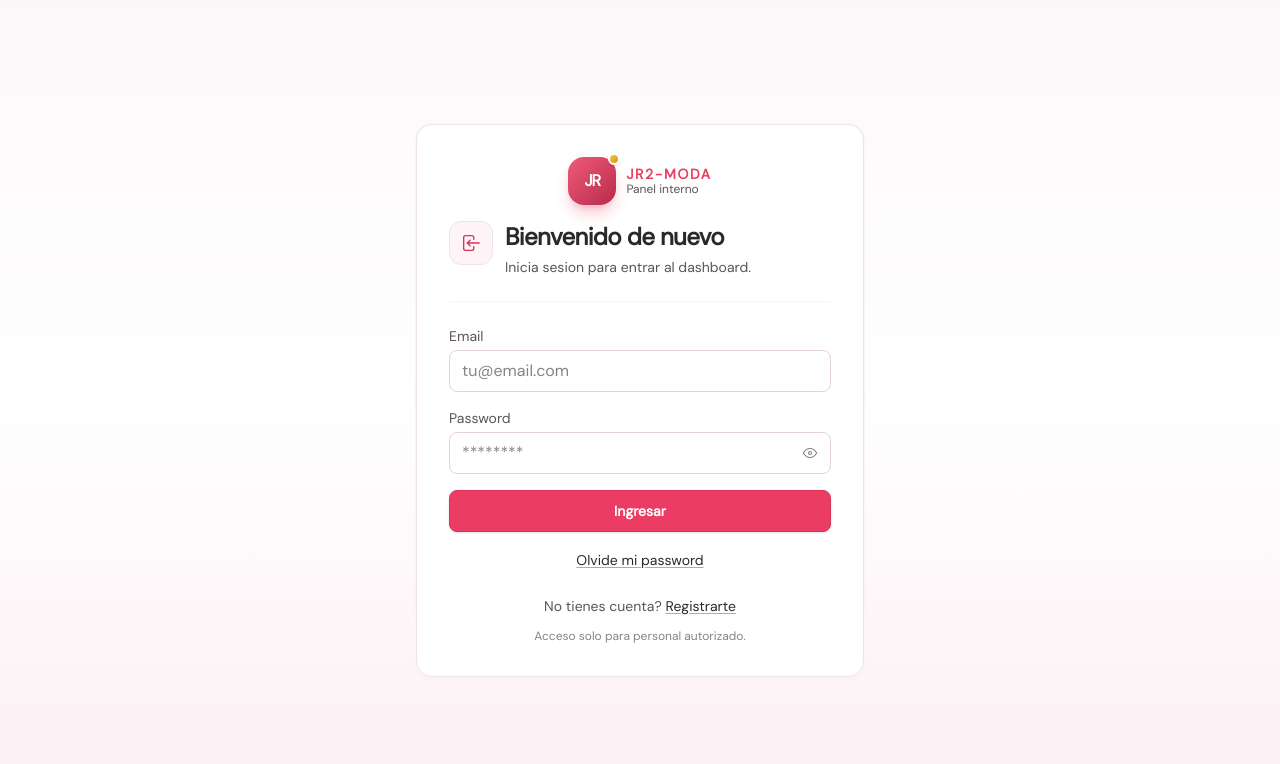
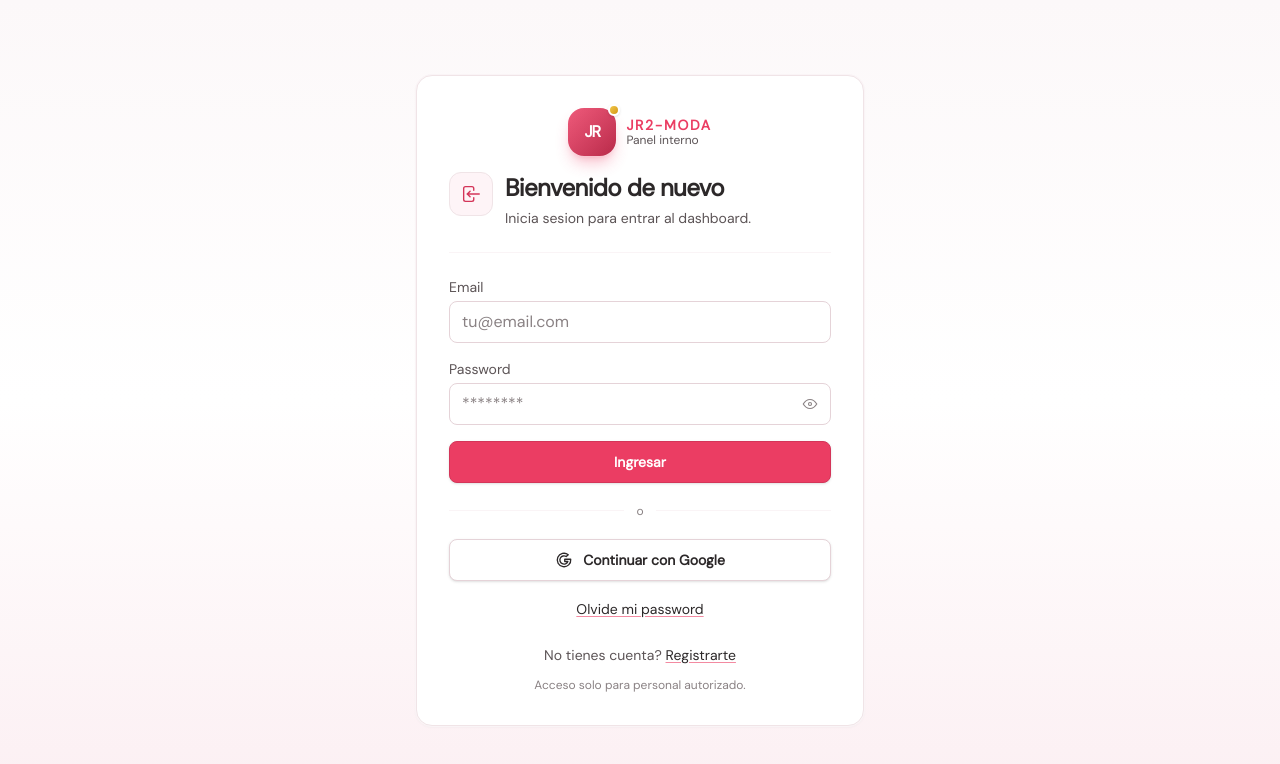
Before and after one commit to be-tho/jr2-factory-app, a React (Vite) app: page /login in a window 1280 px wide. Shown: the top 764 px of the page. Built offline with nearby package versions, Linux system fonts and the light colour scheme; no server answers.

Commit message:
feat: add Google sign-in option to LoginPage with loading state

```diff
--- a/src/features/auth/pages/LoginPage.tsx
+++ b/src/features/auth/pages/LoginPage.tsx
@@ -1,4 +1,4 @@
-import { IconClock, IconEye, IconEyeOff, IconLogin } from '@tabler/icons-react'
+import { IconBrandGoogle, IconClock, IconEye, IconEyeOff, IconLogin } from '@tabler/icons-react'
 import { zodResolver } from '@hookform/resolvers/zod'
 import { useState } from 'react'
 import { useForm } from 'react-hook-form'
@@ -13,6 +13,7 @@ import { supabase } from '../../../lib/supabase/client'
 
 export function LoginPage() {
   const [showPassword, setShowPassword] = useState(false)
+  const [isGoogleLoading, setIsGoogleLoading] = useState(false)
   const location = useLocation()
   const pendingActivation = (location.state as { pendingActivation?: boolean } | null)?.pendingActivation === true
 
@@ -66,7 +67,22 @@ export function LoginPage() {
     })
   }
 
-  const loading = isSubmitting
+  async function onGoogleSignIn() {
+    setIsGoogleLoading(true)
+    const { error } = await supabase.auth.signInWithOAuth({
+      provider: 'google',
+      options: {
+        redirectTo: `${window.location.origin}/dashboard`,
+      },
+    })
+
+    if (error) {
+      setIsGoogleLoading(false)
+      toast.error(error.message)
+    }
+  }
+
+  const loading = isSubmitting || isGoogleLoading
 
   return (
     <AuthCard
@@ -129,9 +145,25 @@ export function LoginPage() {
           disabled={loading}
           className="w-full rounded-lg border border-brand-primary-hover bg-brand-primary px-4 py-2.5 text-sm font-semibold text-brand-on-primary shadow-sm transition hover:bg-brand-primary-hover disabled:cursor-not-allowed disabled:opacity-60"
         >
-          {loading ? 'Ingresando...' : 'Ingresar'}
+          {isSubmitting ? 'Ingresando...' : 'Ingresar'}
         </button>
       </form>
+
+      <div className="my-5 flex items-center gap-3" aria-hidden>
+        <span className="h-px flex-1 bg-brand-border-subtle" />
+        <span className="text-xs font-medium text-brand-ink-faint">o</span>
+        <span className="h-px flex-1 bg-brand-border-subtle" />
+      </div>
+
+      <button
+        type="button"
+        disabled={loading}
+        onClick={() => void onGoogleSignIn()}
+        className="flex w-full items-center justify-center gap-2.5 rounded-lg border border-brand-border-strong bg-brand-surface px-4 py-2.5 text-sm font-semibold text-brand-ink shadow-sm transition hover:bg-brand-canvas disabled:cursor-not-allowed disabled:opacity-60"
+      >
+        <IconBrandGoogle size={18} stroke={1.8} aria-hidden />
+        {isGoogleLoading ? 'Conectando con Google...' : 'Continuar con Google'}
+      </button>
 
       <div className="mt-4 text-center">
         <Link
```
